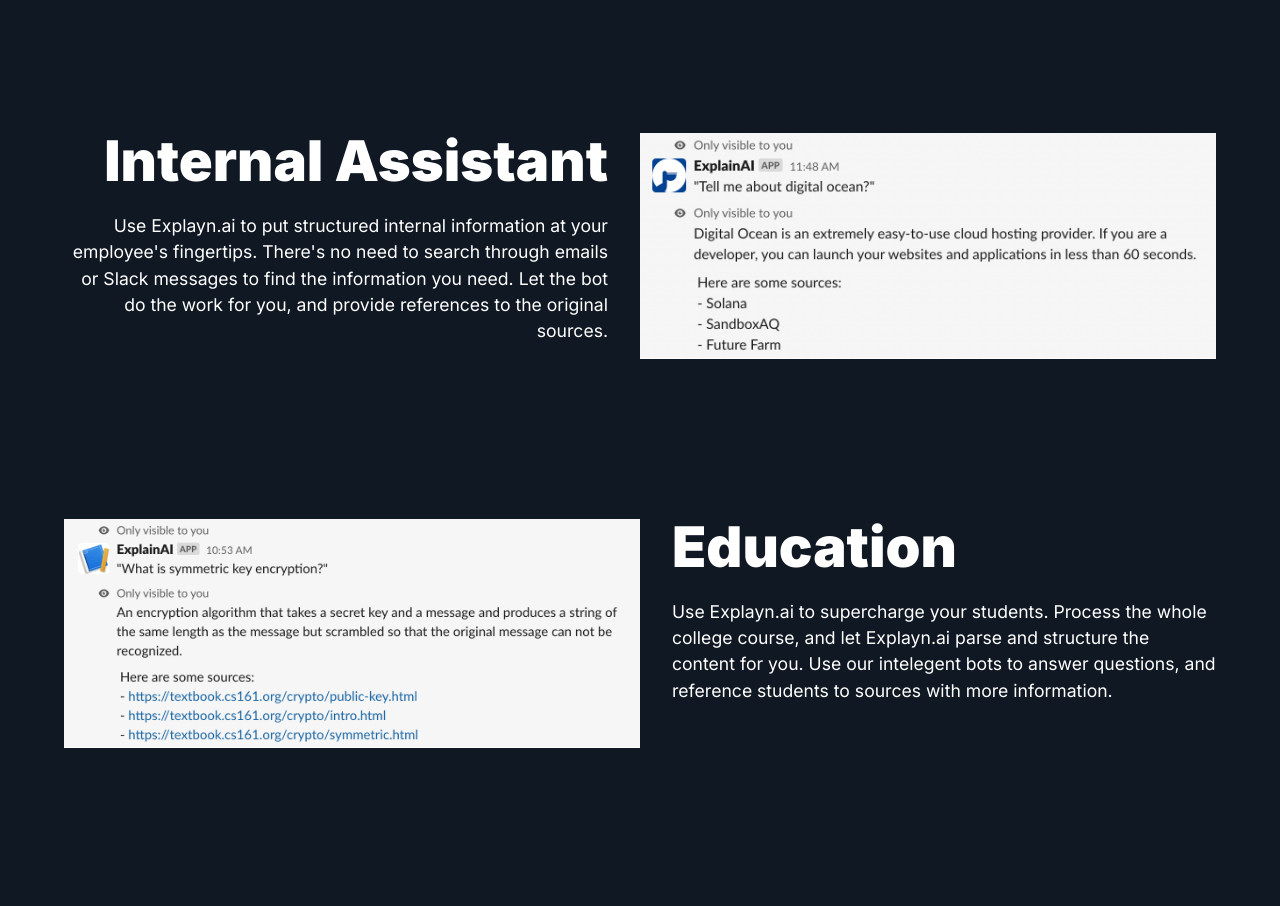
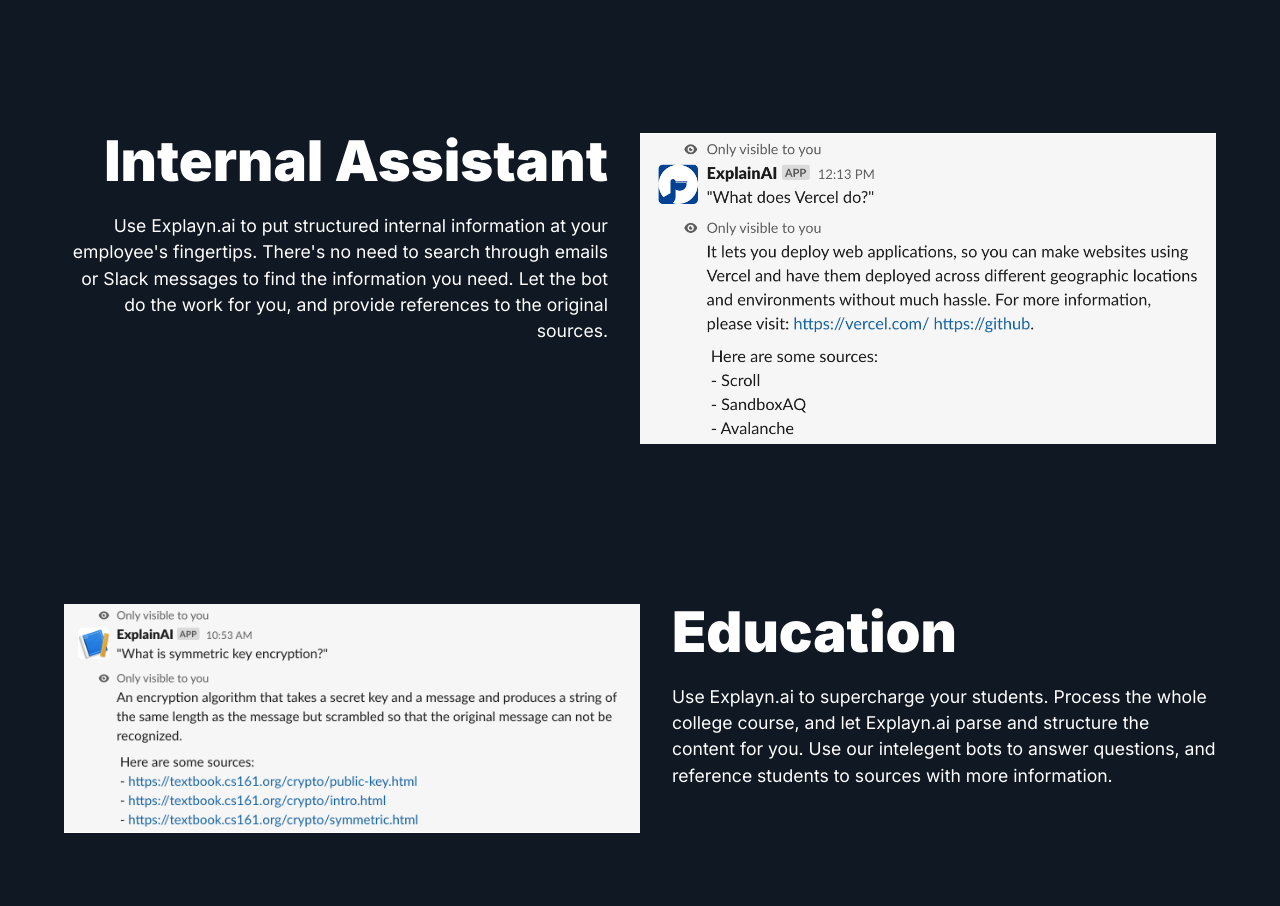
Before and after one commit to TarasPriadka/explayn-ai, a Next.js app in the folder ui/: page / in a window 1280 px wide. Shown: the part 1440-2346 px from the top of the page. Built offline with nearby package versions, Linux system fonts and the light colour scheme.

Commit message:
vercel img

```diff
--- a/ui/pages/index.tsx
+++ b/ui/pages/index.tsx
@@ -11,6 +11,7 @@
 import Private from "../assets/illustrations/Private.svg";
 import Slack from "../assets/illustrations/slack_img1.png";
 import DigitalOcean from "../assets/illustrations/digital_ocean.png";
+import Vercel from "../assets/illustrations/vercel.png";
 import School from "../assets/illustrations/symetric_key.png";
 import { GetStaticProps } from "next";
 
@@ -34,7 +35,7 @@
                 <FeatureIntro/>
                 <Feature
                     heading="Internal Assistant"
-                    image={DigitalOcean.src}
+                    image={Vercel.src}
                 >
                 Use Explayn.ai to put structured internal information at your employee's fingertips.
                 There's no need to search through emails or Slack messages to find the information you need.
```
Also changed, not shown: ui/assets/illustrations/vercel.png (added).
